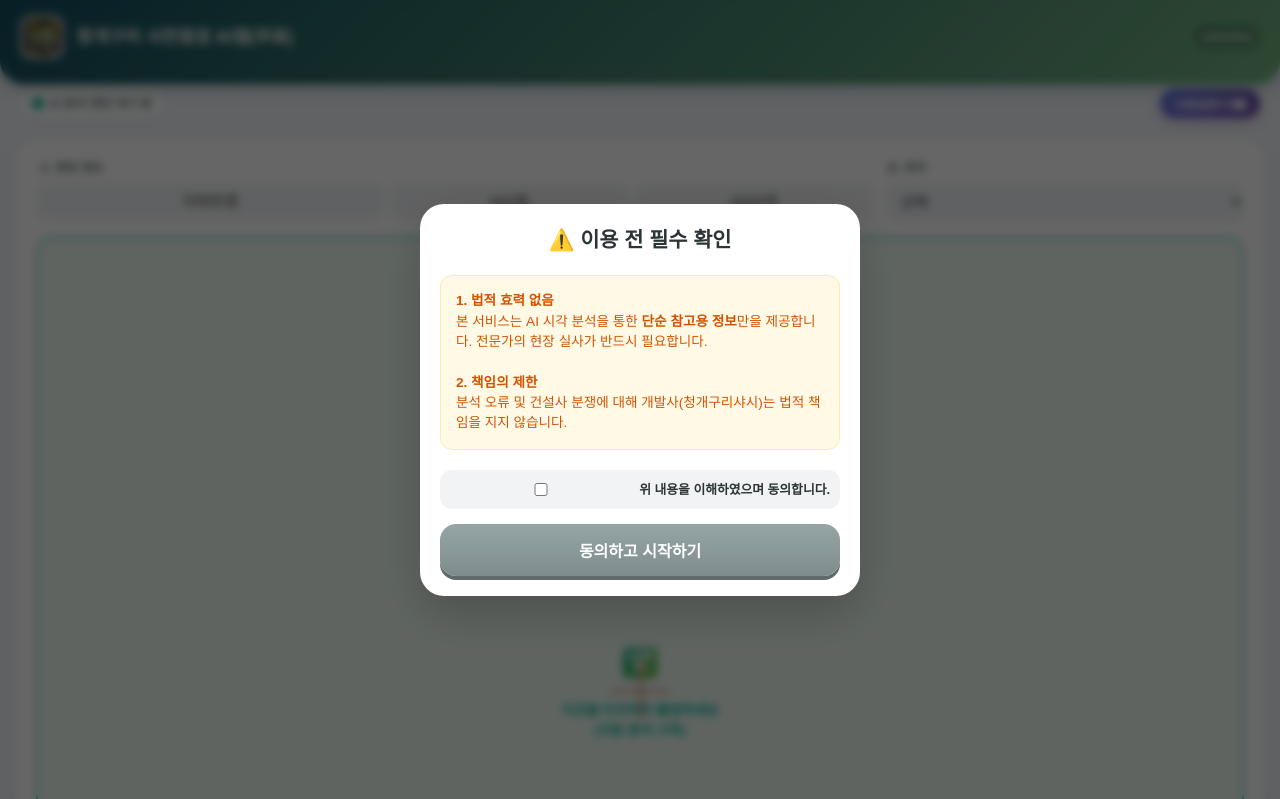
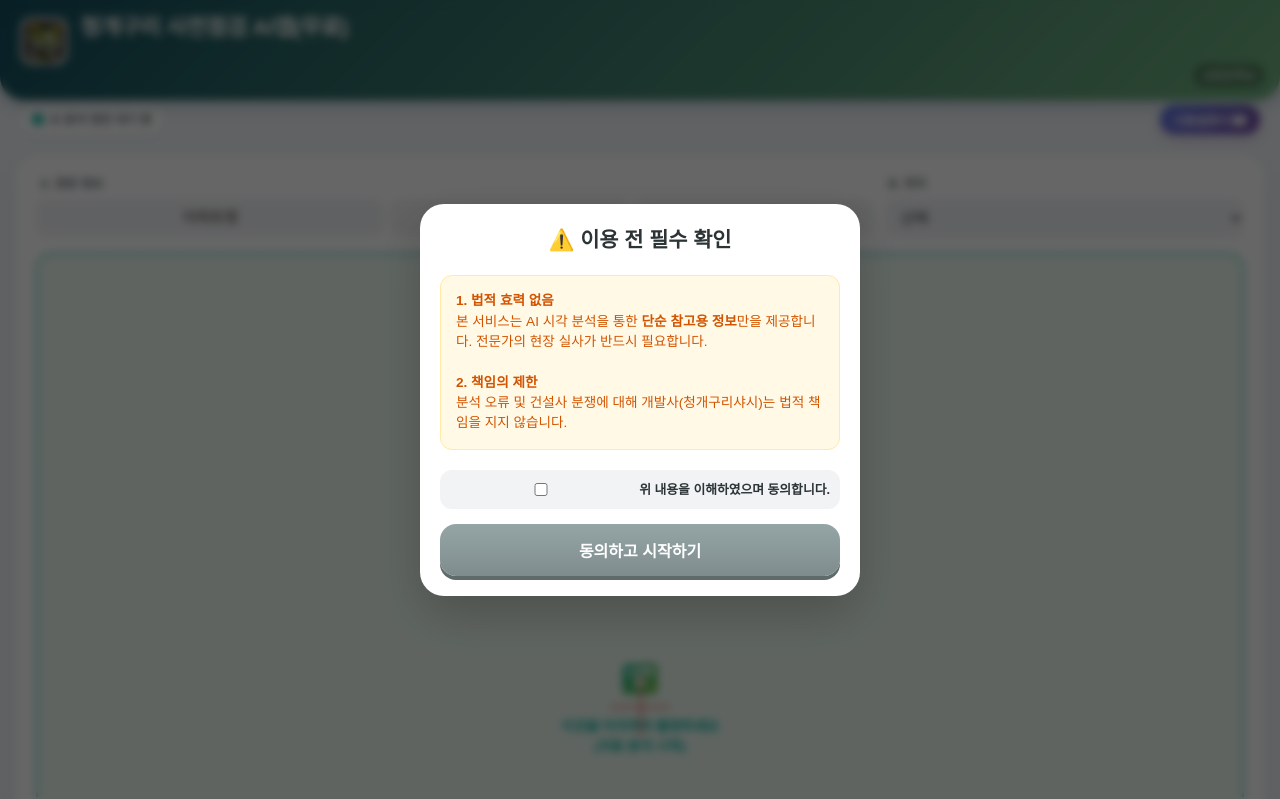
Before and after one commit to anhjjeon1/frog-ai-inspector, a plain HTML site: page index.html in a window 1280 px wide. Shown: the top 799 px of the page. Drawn offline with Linux system fonts and the light colour scheme; a web font is replaced by a local one.

Commit message:
Update index.html

```diff
--- a/index.html
+++ b/index.html
@@ -10,19 +10,19 @@
     <style>
         /* --- [v13.0 디자인 시스템 적용] --- */
         :root {
-            --primary-grad: linear-gradient(135deg, #00b09b, #96c93d); /* 청개구리 밝은 톤 */
-            --header-grad: linear-gradient(135deg, #134E5E, #71B280); /* 전문적인 딥 그린 */
+            --primary-grad: linear-gradient(135deg, #00b09b, #96c93d);
+            --header-grad: linear-gradient(135deg, #134E5E, #71B280);
             --bg-color: #f0f4f8;
             --card-bg: #ffffff;
             --text-main: #2d3436;
             --text-sub: #636e72;
             --shadow-soft: 0 10px 25px rgba(0,0,0,0.05);
-            --shadow-3d: 0 4px 0 #1e8449; /* 버튼 그림자 */
+            --shadow-3d: 0 4px 0 #1e8449;
         }
 
         body {
             margin: 0; padding: 0;
-            font-family: 'Pretendard', sans-serif; /* 최신 폰트 교체 */
+            font-family: 'Pretendard', sans-serif;
             background-color: var(--bg-color);
             color: var(--text-main);
             line-height: 1.5;
@@ -30,37 +30,54 @@
             -webkit-font-smoothing: antialiased;
         }
 
-        /* 1. 헤더 디자인: 전문적인 그라데이션 */
+        /* 1. 헤더 디자인 수정: 배지 위치 확보를 위한 패딩 조정 */
         .header-container {
             background: var(--header-grad);
-            padding: 15px 20px 25px 20px;
+            /* 하단 패딩을 35px로 늘려 배지가 들어갈 공간 확보 */
+            padding: 15px 20px 35px 20px;
             border-radius: 0 0 24px 24px;
-            display: flex; align-items: center; gap: 12px;
+            display: flex; align-items: flex-start; /* 텍스트가 커져서 상단 정렬 */
+            gap: 12px;
             box-shadow: 0 4px 15px rgba(19, 78, 94, 0.3);
-            position: relative; z-index: 100;
+            position: relative; /* 배지 절대 위치 기준점 */
+            z-index: 100;
         }
         .header-frog-img {
-            height: 40px; width: 40px; object-fit: cover;
+            height: 44px; width: 44px; /* 이미지도 살짝 키움 */
+            object-fit: cover;
             border-radius: 12px; border: 2px solid rgba(255,255,255,0.8);
             background-color: white; box-shadow: 0 4px 10px rgba(0,0,0,0.1);
-        }
-        .header-title {
-            color: white; font-size: 1.1rem; /* 글자가 길어져서 폰트 사이즈 살짝 조정 */
-            font-weight: 800; margin: 0;
-            text-shadow: 0 2px 4px rgba(0,0,0,0.1);
-            white-space: nowrap; /* 줄바꿈 방지 */
+            margin-top: 2px; /* 텍스트 높이와 시각적 균형 */
         }
 
-        /* [수정] 버전 배지를 Flexbox를 이용해 우측 끝으로 밀어넣기 */
-        .version-badge {
-            margin-left: auto; /* 왼쪽 여백을 최대로 하여 우측 끝으로 이동 */
-            font-size: 0.7rem; background: rgba(0,0,0,0.2);
-            color: #fff; padding: 4px 8px; border-radius: 12px; font-weight: 600;
-            white-space: nowrap; /* 줄바꿈 방지 */
-            flex-shrink: 0; /* 공간 부족해도 찌그러지지 않게 */
+        /* [수정] 타이틀 폰트 크기 확대 및 줄바꿈 허용 */
+        .header-title {
+            color: white;
+            font-size: 1.4rem; /* 폰트 크기 대폭 확대 */
+            font-weight: 800;
+            margin: 0;
+            line-height: 1.2;
+            text-shadow: 0 2px 4px rgba(0,0,0,0.1);
+            letter-spacing: -0.5px;
+            padding-right: 10px; /* 우측 여백 */
         }
 
-        /* 2. 상태바 및 설명서 버튼 (알약 모양) */
+        /* [수정] 버전 배지를 우측 하단 구석에 고정 */
+        .version-badge {
+            position: absolute;
+            right: 15px; /* 우측 여백 */
+            bottom: 12px; /* 하단 여백 */
+            font-size: 0.7rem;
+            background: rgba(0,0,0,0.25);
+            color: rgba(255,255,255,0.9);
+            padding: 3px 10px;
+            border-radius: 12px;
+            font-weight: 600;
+            backdrop-filter: blur(4px);
+            border: 1px solid rgba(255,255,255,0.1);
+        }
+
+        /* 2. 상태바 */
         .status-bar-container {
             display: flex; justify-content: space-between; align-items: center;
             padding: 15px 20px 5px 20px; margin-top: -10px;
@@ -79,7 +96,7 @@
         }
         .btn-manual-3d:active { transform: scale(0.95); }
 
-        /* 3. 메인 카드 (Glassmorphism 느낌의 깔끔함) */
+        /* 3. 메인 카드 */
         .main-card {
             background: var(--card-bg);
             padding: 20px; margin: 15px;
@@ -88,12 +105,11 @@
             border: 1px solid rgba(255,255,255,0.8);
         }
 
-        /* 입력 폼 스타일 (Soft UI) */
+        /* 입력 폼 */
         .input-row { display: flex; gap: 10px; margin-bottom: 12px; }
         .input-col { display: flex; flex-direction: column; gap: 6px; }
         .input-label { font-size: 0.75rem; font-weight: 700; color: #636e72; margin-left: 4px; }
 
-        /* 인풋창: 테두리 없애고 배경색으로 구분 */
         input, select, textarea {
             width: 100%; padding: 10px 12px; font-size: 0.95rem;
             border: none; border-radius: 12px;
@@ -103,18 +119,18 @@
         }
         input:focus, select:focus, textarea:focus {
             background: #fff; outline: none;
-            box-shadow: 0 0 0 2px #00b09b; /* 포커스 시 청록색 링 */
+            box-shadow: 0 0 0 2px #00b09b;
         }
         textarea { height: 90px; resize: none; line-height: 1.6; }
         .site-inputs { display: flex; gap: 5px; }
         .site-inputs input { text-align: center; font-weight: 700; color: #2d3436; }
         .site-info-group { flex: 7; } .location-group { flex: 3; } .triple-col { flex: 1; }
 
-        /* 4. 카메라 영역 (가시성 향상) */
+        /* 4. 카메라 영역 */
         .photo-area {
             width: 100%; aspect-ratio: 4 / 3;
-            background: #eefbf3; /* 아주 연한 초록 배경 */
-            border: 2px dashed #00b09b; /* 청록색 점선 */
+            background: #eefbf3;
+            border: 2px dashed #00b09b;
             border-radius: 16px;
             position: relative; cursor: pointer;
             display: flex; flex-direction: column; align-items: center; justify-content: center;
@@ -136,19 +152,19 @@
         .photo-text { font-size: 0.85rem; color: #00b09b; font-weight: 700; text-align: center; pointer-events: none; }
         .preview-img { position: absolute; top: 0; left: 0; width: 100%; height: 100%; object-fit: contain; display: none; z-index: 10; background-color: #000; }
 
-        /* 5. 버튼: 리얼 3D 스타일 (그림자 이용) */
+        /* 5. 버튼 */
         .btn-save-next {
             background: linear-gradient(to bottom, #3498db, #2980b9);
             color: white; border: none; padding: 12px 24px; border-radius: 12px;
             font-weight: 800; font-size: 0.95rem; cursor: pointer;
-            box-shadow: 0 4px 0 #1c5985, 0 5px 10px rgba(0,0,0,0.2); /* 3D 효과 핵심 */
+            box-shadow: 0 4px 0 #1c5985, 0 5px 10px rgba(0,0,0,0.2);
             transition: all 0.1s; float: right; margin-top: 5px;
         }
         .btn-save-next:active {
-            transform: translateY(4px); box-shadow: 0 0 0 #1c5985; /* 눌렸을 때 */
+            transform: translateY(4px); box-shadow: 0 0 0 #1c5985;
         }
 
-        /* 리스트 영역 디자인 */
+        /* 리스트 영역 */
         .list-area { padding: 0 15px 10px 15px; }
         .list-header-box {
             margin-bottom: 15px; background: #fff; padding: 15px;
@@ -170,7 +186,6 @@
         .list-detail { font-size: 0.8rem; color: #636e72; line-height: 1.4; }
         .list-right-info { display: flex; flex-direction: column; align-items: flex-end; gap: 5px; margin-left: auto; width: 60px; }
 
-        .tag { font-size: 0.7rem; color: white; font-weight: bold; background: #2d3436; border-radius: 6px; padding: 4px; width: 100%; text-align: center; }
         .btn-edit-item, .btn-delete-item {
             border: none; border-radius: 6px; padding: 6px 0; font-size: 0.75rem;
             cursor: pointer; width: 100%; font-weight: bold; color: white;
@@ -178,7 +193,7 @@
         .btn-edit-item { background: #f39c12; }
         .btn-delete-item { background: #b2bec3; }
 
-        /* 6. 하단 액션 버튼 (3D) */
+        /* 6. 하단 액션 버튼 */
         .bottom-actions { display: flex; gap: 12px; padding: 0 15px 20px 15px; margin-top: 10px; }
         .btn-3d {
             flex: 1; padding: 12px 0; border: none; border-radius: 16px;
@@ -186,21 +201,18 @@
             display: flex; flex-direction: column; align-items: center; justify-content: center; gap: 4px;
             transition: all 0.1s; position: relative;
         }
-        /* PDF 저장 버튼: 초록 계열 */
         .btn-pdf-3d {
             background: linear-gradient(to bottom, #2ecc71, #27ae60);
             box-shadow: 0 5px 0 #1e8449, 0 10px 20px rgba(46, 204, 113, 0.3);
         }
         .btn-pdf-3d:active { transform: translateY(5px); box-shadow: 0 0 0 #1e8449; }
 
-        /* 수리 문의 버튼: 파랑 계열 */
         .btn-call-3d {
             background: linear-gradient(to bottom, #3498db, #2980b9);
             box-shadow: 0 5px 0 #21618c, 0 10px 20px rgba(52, 152, 219, 0.3);
         }
         .btn-call-3d:active { transform: translateY(5px); box-shadow: 0 0 0 #21618c; }
 
-        /* [수정] 2줄 압축 푸터 (가독성 향상) */
         .footer-info {
             text-align: center; padding: 15px 10px;
             color: #b2bec3; font-size: 0.65rem; line-height: 1.3;
@@ -211,30 +223,23 @@
 
         /* 모달 스타일 */
         .modal-overlay { position: fixed; top: 0; left: 0; width: 100%; height: 100%; background: rgba(0,0,0,0.6); z-index: 9999; display: flex; align-items: center; justify-content: center; backdrop-filter: blur(4px); }
-
-        /* [수정] 모달 패딩 조정 및 여백 확보 */
         .modal-content {
             background: white; width: 85%; max-width: 400px; border-radius: 24px;
-            padding: 20px; /* 30px -> 20px로 줄여 공간 확보 */
+            padding: 20px;
             box-shadow: 0 20px 50px rgba(0,0,0,0.2); text-align: center; animation: popUp 0.3s ease-out;
         }
         @keyframes popUp { from { transform: scale(0.9); opacity: 0; } to { transform: scale(1); opacity: 1; } }
         .modal-title { font-size: 1.3rem; font-weight: 900; color: #2d3436; margin-bottom: 20px; }
         .warning-box { background: #fff9e6; color: #d35400; padding: 15px; border-radius: 12px; font-size: 0.85rem; text-align: left; margin-bottom: 20px; border: 1px solid #ffeaa7; line-height: 1.5; }
 
-        /* [수정] 체크박스 영역 한 줄 배열 강제 */
         .legal-check {
-            display: flex; align-items: center; justify-content: center; /* 가운데 정렬 */
-            gap: 8px; /* 간격 축소 */
-            background: #f1f3f5; padding: 10px; /* 패딩 축소 */
+            display: flex; align-items: center; justify-content: center;
+            gap: 8px; background: #f1f3f5; padding: 10px;
             border-radius: 12px; margin-top: 10px;
         }
         .legal-check label {
-            font-size: 0.8rem; /* 폰트 사이즈 미세 조정 */
-            font-weight: 700; color: #2d3436;
-            text-align: left;
-            white-space: nowrap; /* ★줄바꿈 금지(한줄 강제)★ */
-            margin: 0;
+            font-size: 0.8rem; font-weight: 700; color: #2d3436;
+            text-align: left; white-space: nowrap; margin: 0;
         }
 
         .btn-modal-close-3d {
```
